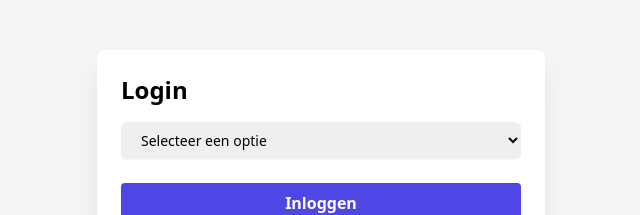
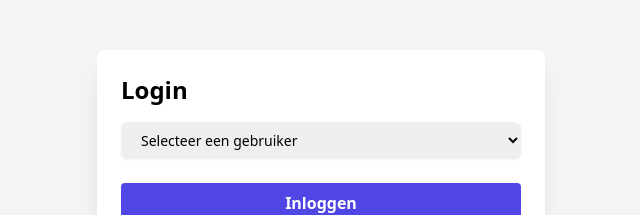
Before and after one commit to richardvisssr/Skilltree-project, a React (Create React App) app in the folder Code/skilltree-webapp/: page /login in a window 1280 px wide. Shown: the part 252-467 px from the top of the page, without its empty margins (319-959 px from the left). Built offline with nearby package versions, Linux system fonts and the light colour scheme.

Commit message:
Tabjes en woord veranderd

```diff
--- a/Code/skilltree-webapp/src/components/LoginComponent.jsx
+++ b/Code/skilltree-webapp/src/components/LoginComponent.jsx
@@ -27,12 +27,13 @@ function LoginComponent() {
         const accountsList = accounts.map((account) => (
             <option key={account.firstname + account.lastname} value={account.firstname + " " + account.lastname}>{account.firstname + " " + account.lastname}</option>
         ));
+
         return (
             <select
                 name="Kies een account"
                 className="block w-full px-4 py-2 placeholder-gray-400 border-gray-300 rounded-md shadow-sm focus:ring-indigo-500 focus:border-indigo-500 sm:text-sm"
             >
-                    <option value="" selected disabled>Selecteer een optie</option>
+                <option value="" selected disabled>Selecteer een gebruiker</option>
                 {accountsList}
             </select>
         );
```
Lines whose indentation alone changed are shown as unchanged.
